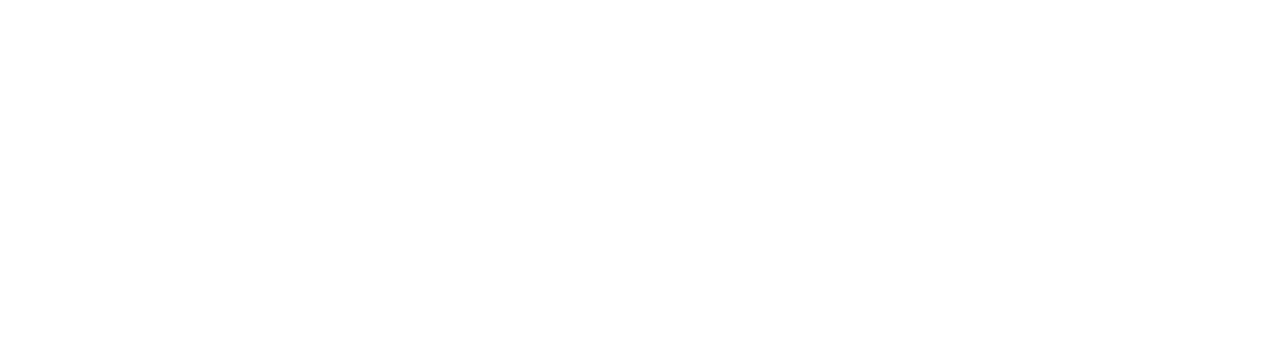
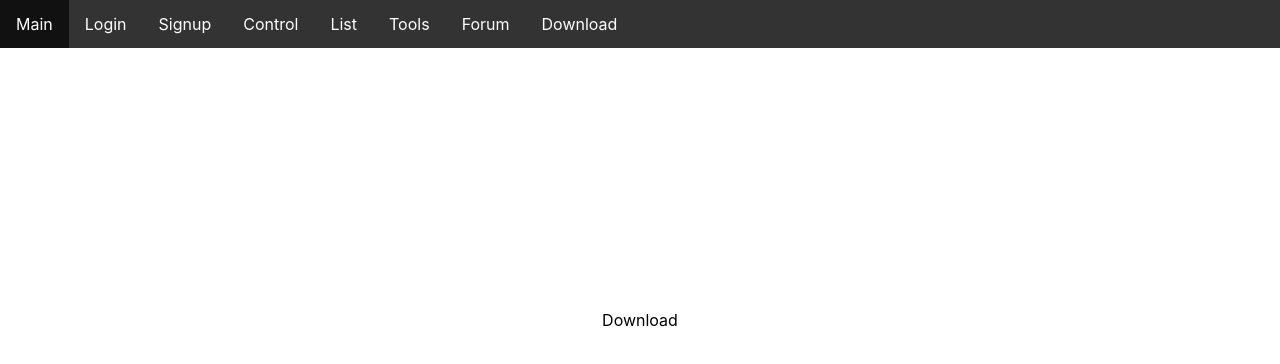
Before and after one commit to K123AsJ0k1/BHDCW, a React (Create React App) app in the folder frontend/: page /download in a window 1280 px wide. Before the commit this address had no page. Shown: the top 364 px of the page. Built offline with nearby package versions, Linux system fonts and the light colour scheme.

Commit message:
Basic website structure

```diff
--- a/frontend/src/App.js
+++ b/frontend/src/App.js
@@ -7,8 +7,13 @@
 import Main from "./pages/Main"
 import Login from "./pages/Login"
 import SignUp from "./pages/SignUp"
+import Control from "./pages/Control"
+import List from "./pages/List"
+import Tools from "./pages/Tools"
+import Forum from "./pages/Forum"
+import Download from "./pages/Download"
 
-function App() {
+const App = () => {
   return (
     <BrowserRouter>
       <Routes>
@@ -17,6 +22,11 @@
           <Route path="main" element={<Main />} />
           <Route path="login" element={<Login />} />
           <Route path="signup" element={<SignUp />} />
+          <Route path="control" element={<Control />} />
+          <Route path="list" element={<List />} />
+          <Route path="tools" element={<Tools />} />
+          <Route path="forum" element={<Forum />} />
+          <Route path="download" element={<Download />} />
         </Route>
       </Routes>
     </BrowserRouter>
--- /dev/null
+++ b/frontend/src/pages/Control.js
@@ -0,0 +1,9 @@
+const Control = () => {
+    return (
+        <div class="center">
+        Control
+        </div>
+    );
+};
+
+export default Control;
--- /dev/null
+++ b/frontend/src/pages/Download.js
@@ -0,0 +1,9 @@
+const Download = () => {
+    return (
+        <div class="center">
+        Download
+        </div>
+    );
+};
+
+export default Download;
--- /dev/null
+++ b/frontend/src/pages/Forum.js
@@ -0,0 +1,9 @@
+const Forum = () => {
+    return (
+        <div class="center">
+        Forum
+        </div>
+    );
+};
+
+export default Forum;
--- a/frontend/src/pages/Layout.js
+++ b/frontend/src/pages/Layout.js
@@ -16,6 +16,21 @@
         <li>
           <Link to="/signup">Signup</Link>
         </li>
+        <li>
+          <Link to="/control">Control</Link>
+        </li>
+        <li>
+          <Link to="/list">List</Link>
+        </li>
+        <li>
+          <Link to="/tools">Tools</Link>
+        </li>
+        <li>
+          <Link to="/forum">Forum</Link>
+        </li>
+        <li>
+          <Link to="/download">Download</Link>
+        </li>
       </ul>
 
       <Outlet />
--- /dev/null
+++ b/frontend/src/pages/List.js
@@ -0,0 +1,9 @@
+const List = () => {
+    return (
+        <div class="center">
+        List
+        </div>
+    );
+};
+
+export default List;
--- /dev/null
+++ b/frontend/src/pages/Tools.js
@@ -0,0 +1,9 @@
+const Tools = () => {
+    return (
+        <div class="center">
+        Tools
+        </div>
+    );
+};
+
+export default Tools;
```
Also changed, not shown: 1 other file (tests, documents, lock files or other folders).
